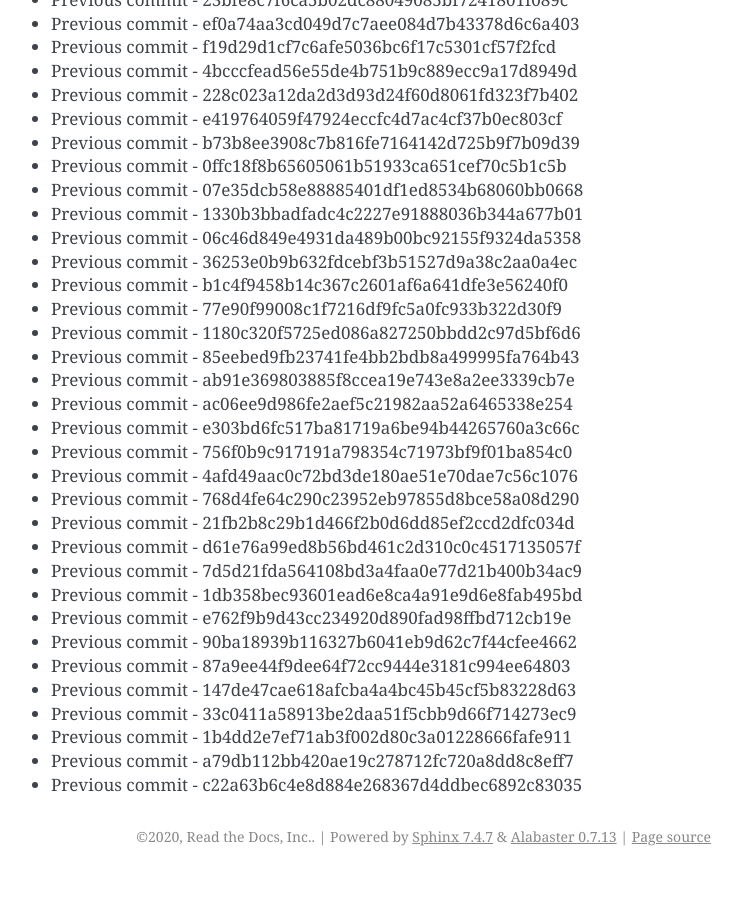
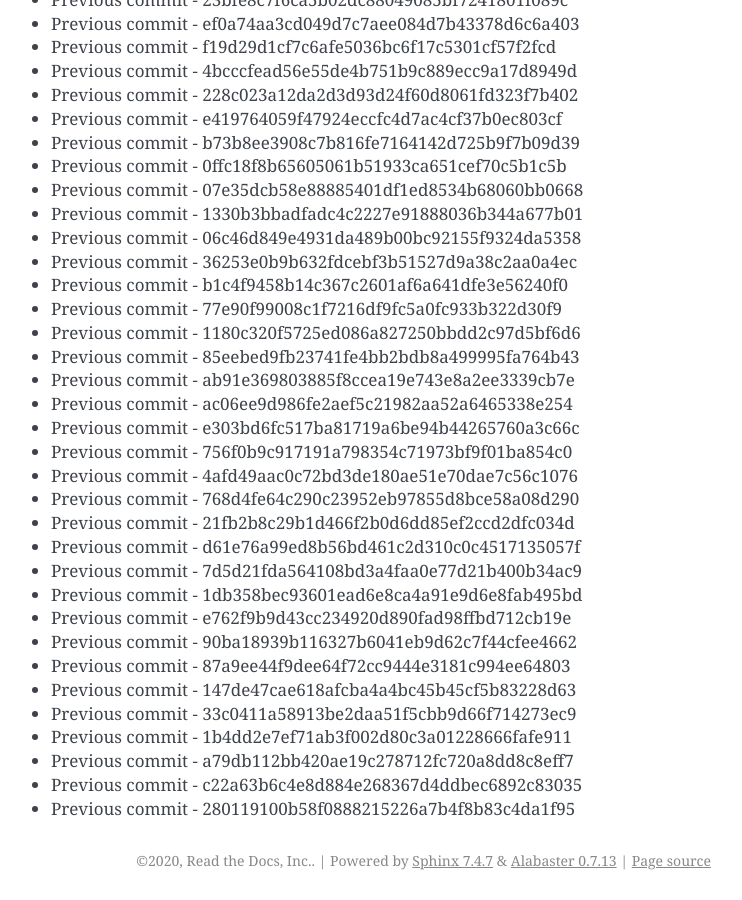
Before and after one commit to readthedocs/rtd-git-stresstest, a Sphinx documentation site: the page built from docs/updates.rst, in a window 1280 px wide and 900 px high, scrolled down 66121 px. Shown: the whole window, without its empty margins (399-1141 px from the left). Built offline with Sphinx 7.4.7, drawn with Linux system fonts in a browser that asks for light colours; before the commit the page ends 66997 px from its top, so only the background shows below that.

Commit message:
Generating commit from previous: 280119100b58f0888215226a7b4f8b83c4da1f95

```diff
--- a/docs/updates.rst
+++ b/docs/updates.rst
@@ -2810,3 +2810,4 @@ It can be tested for any performance characteristics.
 * Previous commit - 1b4dd2e7ef71ab3f002d80c3a01228666fafe911
 * Previous commit - a79db112bb420ae19c278712fc720a8dd8c8eff7
 * Previous commit - c22a63b6c4e8d884e268367d4ddbec6892c83035
+* Previous commit - 280119100b58f0888215226a7b4f8b83c4da1f95
```
